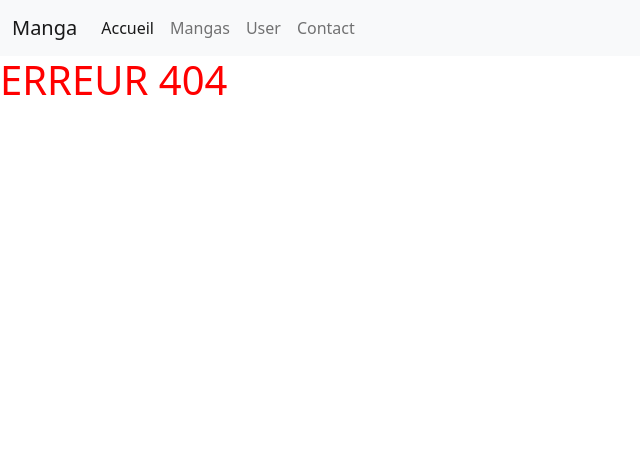
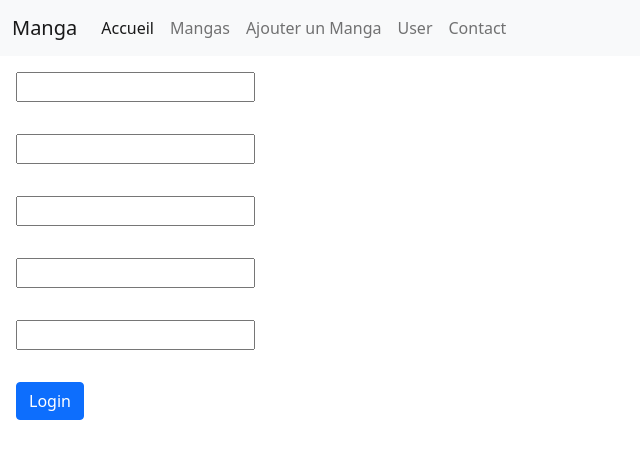
Before and after one commit to Franak007/MangaAngular, an Angular app: page /addManga in a window 1280 px wide. Before the commit this address had no page. Shown: the top 458 px of the page, without its empty margins (0-640 px from the left). Built offline with nearby package versions, Linux system fonts and the light colour scheme.

Commit message:
ajout d'un manga au mock MANGAS via component add-manga-form

```diff
--- /dev/null
+++ b/src/app/add-manga-form/add-manga-form.component.html
@@ -0,0 +1,9 @@
+<form #addForm="ngForm" (ngSubmit)="onSubmit(addForm)">
+    <input type="number" class="m-3" name="id" ngModel required><br>
+    <input type="text" class="m-3" name="title" ngModel required><br>
+    <input type="text" class="m-3" name="author" ngModel required><br>
+    <input type="text" class="m-3" name="description" ngModel required><br>
+    <input type="text" class="m-3" name="image" ngModel required><br>
+
+    <button type="submit" class="btn btn-primary m-3">Login</button>
+</form>
--- /dev/null
+++ b/src/app/add-manga-form/add-manga-form.component.ts
@@ -0,0 +1,22 @@
+import { Component } from '@angular/core';
+import {NgForm} from "@angular/forms";
+import {MANGAS} from "../mock-manga";
+import {Manga} from "../entities";
+
+@Component({
+  selector: 'app-add-manga-form',
+  templateUrl: `add-manga-form.component.html`,
+  styles: []
+})
+export class AddMangaFormComponent {
+
+  onSubmit(form: NgForm){
+    console.log(form.value);
+    this.addToMangaList(form.value);
+  }
+
+  addToMangaList(manga:Manga){
+    MANGAS.push(manga);
+  }
+
+}
--- a/src/app/app-routing.module.ts
+++ b/src/app/app-routing.module.ts
@@ -7,11 +7,13 @@ import {Error404Component} from "./error404/error404.component";
 import {UserComponent} from "./user/user.component";
 import {UserDetailComponent} from "./user-detail/user-detail.component";
 import {UserRedirectComponent} from "./user-redirect/user-redirect.component";
+import {AddMangaFormComponent} from "./add-manga-form/add-manga-form.component";
 
 const routes: Routes = [
   {path: '', component: HomeComponent},
   {path: 'liste', component: MangaListComponent},
   {path: 'liste/:id', component: MangaDetailsComponent},
+  {path: 'addManga', component: AddMangaFormComponent},
   {path: 'user', component: UserComponent},
   {path: 'user/:id', component: UserRedirectComponent},
   {path: '**', component: Error404Component}
--- a/src/app/navbar/navbar.component.html
+++ b/src/app/navbar/navbar.component.html
@@ -13,6 +13,9 @@
                     <a class="nav-link" routerLink="/liste">Mangas</a>
                 </li>
                 <li class="nav-item">
+                    <a class="nav-link" href="/addManga">Ajouter un Manga</a>
+                </li>
+                <li class="nav-item">
                     <a class="nav-link" href="/user">User</a>
                 </li>
                 <li class="nav-item">
--- a/src/app/user-redirect/user-redirect.component.html
+++ b/src/app/user-redirect/user-redirect.component.html
@@ -1 +1,9 @@
-<div>Toto</div>
+<div class="card" style="width: 18rem;">
+    <img src="..." class="card-img-top" alt="...">
+    <div class="card-body">
+        <h5 class="card-title">{{selectedUser?.name}}</h5>
+        <p class="card-text">{{selectedUser?.username}}</p>
+        <p class="card-text">{{selectedUser?.email}}</p>
+        <a href="#" class="btn btn-primary">Go somewhere</a>
+    </div>
+</div>
--- a/src/app/user-redirect/user-redirect.component.ts
+++ b/src/app/user-redirect/user-redirect.component.ts
@@ -1,33 +1,28 @@
 import {Component, OnInit} from '@angular/core';
 import {UserService} from "../user.service";
 import {ActivatedRoute} from "@angular/router";
+import {IUser} from "../iuser";
+import {Observable} from "rxjs";
 
 @Component({
     selector: 'app-user-redirect',
     templateUrl: `user-redirect.component.html`,
     styles: []
 })
-export class UserRedirectComponent implements OnInit{
+export class UserRedirectComponent implements OnInit {
     constructor(private userService: UserService, private route: ActivatedRoute) {
     }
 
-  selectedUser: string | undefined;
+    selectedUser: IUser|undefined;
 
     ngOnInit(): void {
-    this.route.params.subscribe(params => {
-
-      const userId: number = +params['id'];
-      this.getUserById(userId);
-      console.log(this.selectedUser);
-    })
-
-    // this.route.params.subscribe(params =>
-    //     this.service.fetchOne(params['id']).subscribe(data => this.user = data)
-    // );
-
+        this.route.params.subscribe(params =>
+            this.userService.fetchOne(params['id']).subscribe(data =>
+                {
+                    this.selectedUser = data;
+                    return this.selectedUser;
                 }
-
-  getUserById(id: number){
-    this.selectedUser = this.userService.fetchById(id);
+            )
+        )
     }
 }
--- a/src/app/user.service.ts
+++ b/src/app/user.service.ts
@@ -1,6 +1,7 @@
 import { Injectable } from '@angular/core';
 import {HttpClient} from "@angular/common/http";
 import {IUser} from "./iuser";
+import {Observable} from "rxjs";
 
 @Injectable({
   providedIn: 'root'
@@ -15,8 +16,8 @@ export class UserService {
     return this.http.get<IUser[]>(this.url);
   }
 
-  fetchById(id: number) {
-    return this.http.get<IUser>(this.url)+'/'+id;
+  fetchOne(id: any) {
+    return this.http.get<IUser>(this.url+'/'+id);
   }
 
 }
```
Also changed, not shown: src/app/app.module.ts (+6 -2 lines), src/app/manga-list/manga-list.component.html (line endings or trailing spaces). Lines whose indentation alone changed are shown as unchanged.
